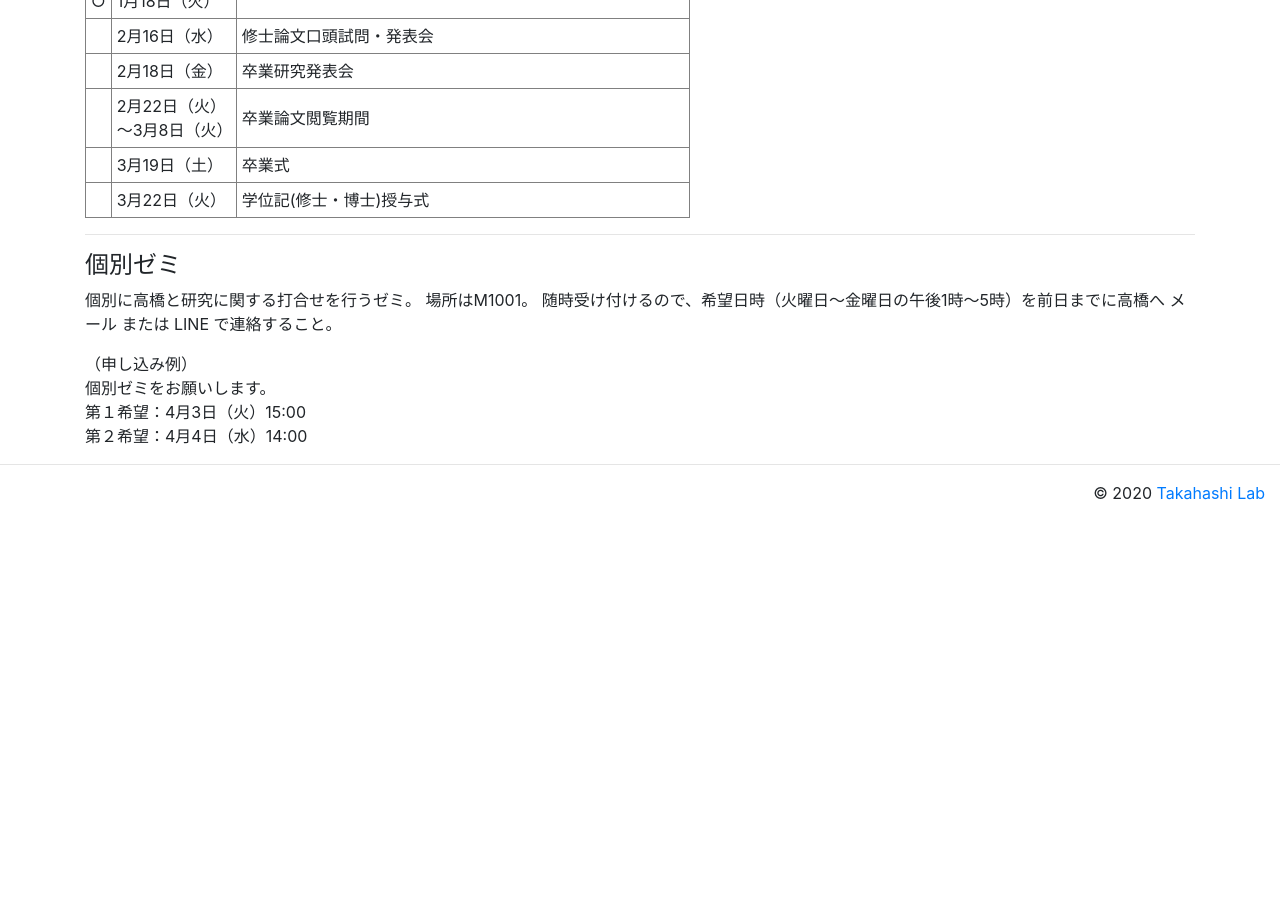
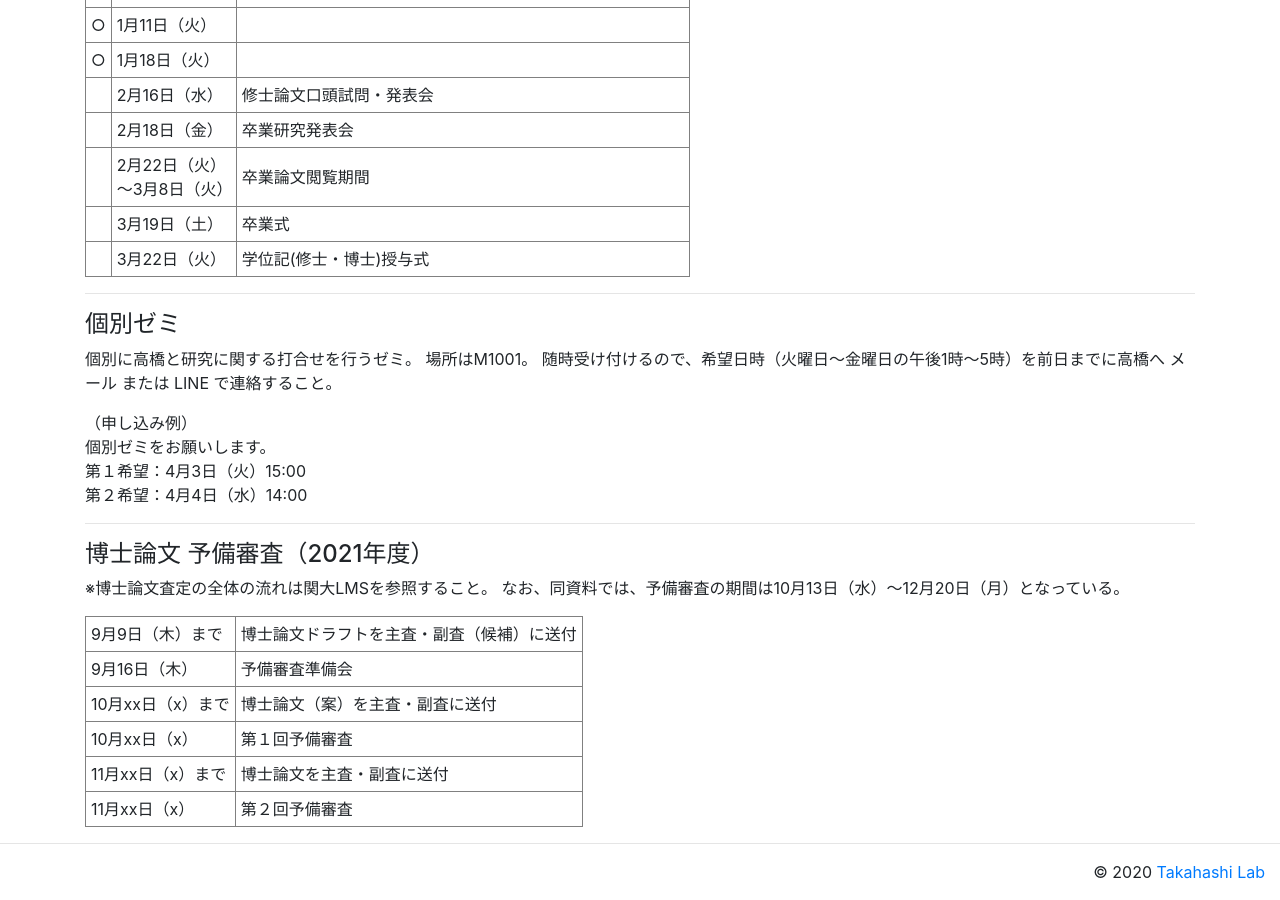
Before and after one commit to tkhslab/tkhslab.github.io, a Jekyll site: the page built from forstudents.md, in a window 1280 px wide and 900 px high, scrolled down 3096 px. Built offline with Jekyll 4.4.1, drawn with Linux system fonts in a browser that asks for light colours; nearby versions of some CDN libraries; before the commit the page ends 3617 px from its top, so only the background shows below that; some of the changed text lies outside the part shown.

Commit message:
add pre-exam of PhD

```diff
--- a/forstudents.md
+++ b/forstudents.md
@@ -8,7 +8,8 @@ title: For students
 <i class="fas fa-caret-right"></i> [高橋研で研究をしたい方へ](#高橋研で研究をしたい方へ)<br>
 <i class="fas fa-caret-right"></i> [研究室の運営](#研究室の運営)<br>
 <i class="fas fa-caret-right"></i> [全体ゼミ](#全体ゼミ)<br>
-<i class="fas fa-caret-right"></i> [個別ゼミ](#個別ゼミ)
+<i class="fas fa-caret-right"></i> [個別ゼミ](#個別ゼミ)<br>
+<i class="fas fa-caret-right"></i> [博士論文 予備審査（2021年度）](#博士論文-予備審査2021年度)
 
 ---
 <!--
@@ -165,6 +166,9 @@ title: For students
 <table border="1" cellpadding="5">
 <tbody>
 <tr>
+<td></td><td>9月16日（木）</td><td>予備審査準備会（鷲田）</td>
+</tr>
+<tr>
 <td>○</td><td width="125">9月21日（火）</td><td>石田・金井・高橋佑・山本・吉田（夏休み中の成果発表）</td>
 </tr>
 <tr>
@@ -247,3 +251,33 @@ title: For students
 個別ゼミをお願いします。<br>
 第１希望：4月3日（火）15:00<br>
 第２希望：4月4日（水）14:00
+
+---
+
+#### 博士論文 予備審査（2021年度）
+
+<p>※博士論文査定の全体の流れは関大LMSを参照すること。
+なお、同資料では、予備審査の期間は10月13日（水）〜12月20日（月）となっている。</p>
+
+<table border="1" cellpadding="5">
+<tbody>
+<tr>
+<td>9月9日（木）まで</td><td>博士論文ドラフトを主査・副査（候補）に送付</td>
+</tr>
+<tr>
+<td>9月16日（木）</td><td>予備審査準備会</td>
+</tr>
+<tr>
+<td>10月xx日（x）まで</td><td>博士論文（案）を主査・副査に送付</td>
+</tr>
+<tr>
+<td>10月xx日（x）</td><td>第１回予備審査</td>
+</tr>
+<tr>
+<td>11月xx日（x）まで</td><td>博士論文を主査・副査に送付</td>
+</tr>
+<tr>
+<td>11月xx日（x）</td><td>第２回予備審査</td>
+</tr>
+</tbody>
+</table>
```
